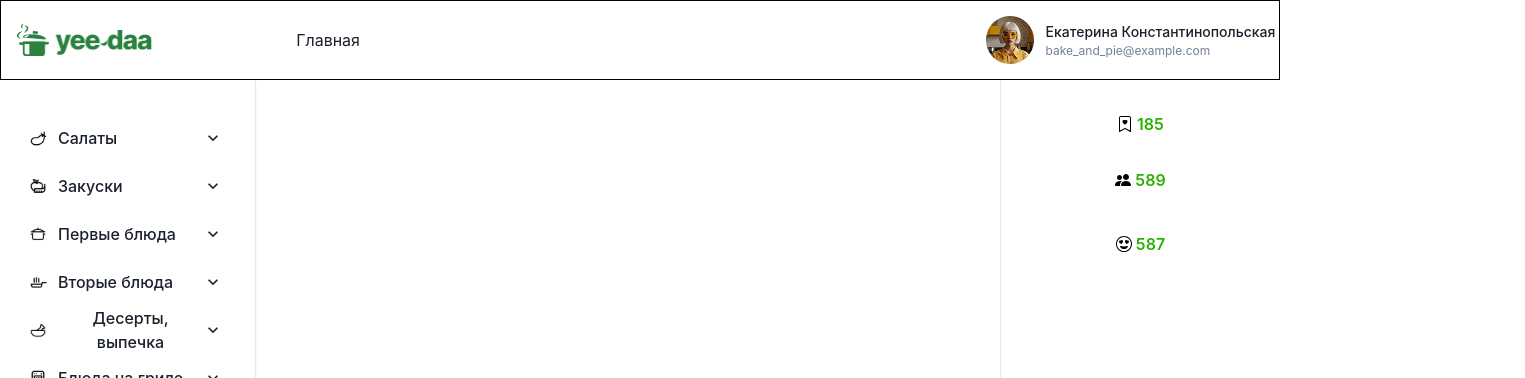
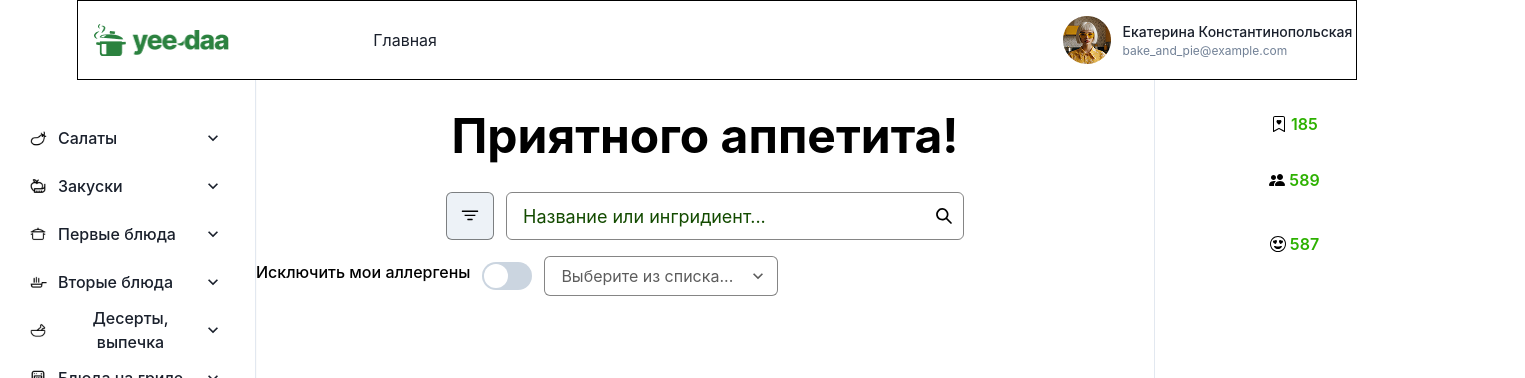
Before and after one commit to Twiggyshine/Clevertec-Project, a React (Vite) app: page / in a window 1280 px wide. Shown: the top 378 px of the page, 1525 px wide, since content can reach past the window. Built offline with nearby package versions, Linux system fonts and the light colour scheme.

Commit message:
feat(layout): add main navigation panel [WIP]

```diff
--- a/src/app/App.tsx
+++ b/src/app/App.tsx
@@ -5,21 +5,20 @@
 import Aside from '~/components/aside/Aside';
 
 import Header from '../components/header/Header';
+import NavPanel from '../components/nav/NavPanel';
 import Sidebar from '../components/sidebar/Sidebar';
 
 function App() {
     return (
-        <Box className='app' h='100vh' display='flex' flexDirection='column'>
+        <Box h='100vh' display='flex' flexDirection='column'>
             <Header />
 
             <Flex flex='1' minH='0'>
                 {/* Левое меню */}
                 <Sidebar />
 
-                {/* Центральная часть (единственный скроллящийся элемент) */}
-                <Box flex='1' overflowY='auto' p='24px'>
-                    {/* основной контент */}
-                </Box>
+                <NavPanel />
+                <Box flex='1' overflowY='auto'></Box>
 
                 <Aside />
             </Flex>
--- a/src/components/aside/Aside.tsx
+++ b/src/components/aside/Aside.tsx
@@ -11,7 +11,6 @@
         <Flex direction='column' h='100%' justify='space-between'>
             <Box w='208px' h='208px' borderRadius='12px' p='16px' alignSelf='center'>
                 <Flex direction='column' h='100%' justify='center' align='center'>
-                    {/* Первая иконка с числом */}
                     <Flex
                         justify='center'
                         alignItems='center'
@@ -42,8 +41,6 @@
                         </svg>
                         <Text {...textStyles}>185 </Text>
                     </Flex>
-
-                    {/* Вторая иконка с числом */}
                     <Flex
                         justify='center'
                         alignItems='center'
@@ -80,7 +77,6 @@
                         <Text {...textStyles}>589 </Text>
                     </Flex>
 
-                    {/* Третья иконка с числом */}
                     <Flex
                         alignItems='center'
                         justify='center'
--- /dev/null
+++ b/src/components/nav/NavPanel.tsx
@@ -0,0 +1,104 @@
+import { SearchIcon } from '@chakra-ui/icons';
+import {
+    Box,
+    Button,
+    Flex,
+    FormControl,
+    FormLabel,
+    Heading,
+    Input,
+    InputGroup,
+    InputRightElement,
+    Select,
+    Switch,
+} from '@chakra-ui/react';
+
+const NavPanel = () => (
+    <Flex>
+        <Box flex='1' p='32px 0px 0px 0px' w='898px' h='248px'>
+            <Heading
+                as='h1'
+                mb='32px'
+                fontWeight='700'
+                fontSize='48px'
+                lineHeight='100%'
+                textAlign='center'
+                color='#000'
+            >
+                Приятного аппетита!
+            </Heading>
+
+            <Flex mb='16px' justifyContent='center' gap='12px'>
+                <Button
+                    px='24px'
+                    border='1px solid rgba(0, 0, 0, 0.48)'
+                    borderRadius='6px'
+                    p='0px 12px'
+                    w='48px'
+                    h='48px'
+                >
+                    <svg
+                        width='24'
+                        height='24'
+                        viewBox='0 0 24 24'
+                        fill='none'
+                        xmlns='http://www.w3.org/2000/svg'
+                    >
+                        <path
+                            d='M9 15.75C9 15.5511 9.07902 15.3603 9.21967 15.2197C9.36032 15.079 9.55109 15 9.75 15H14.25C14.4489 15 14.6397 15.079 14.7803 15.2197C14.921 15.3603 15 15.5511 15 15.75C15 15.9489 14.921 16.1397 14.7803 16.2803C14.6397 16.421 14.4489 16.5 14.25 16.5H9.75C9.55109 16.5 9.36032 16.421 9.21967 16.2803C9.07902 16.1397 9 15.9489 9 15.75ZM6 11.25C6 11.0511 6.07902 10.8603 6.21967 10.7197C6.36032 10.579 6.55109 10.5 6.75 10.5H17.25C17.4489 10.5 17.6397 10.579 17.7803 10.7197C17.921 10.8603 18 11.0511 18 11.25C18 11.4489 17.921 11.6397 17.7803 11.7803C17.6397 11.921 17.4489 12 17.25 12H6.75C6.55109 12 6.36032 11.921 6.21967 11.7803C6.07902 11.6397 6 11.4489 6 11.25ZM3 6.75C3 6.55109 3.07902 6.36032 3.21967 6.21967C3.36032 6.07902 3.55109 6 3.75 6H20.25C20.4489 6 20.6397 6.07902 20.7803 6.21967C20.921 6.36032 21 6.55109 21 6.75C21 6.94891 20.921 7.13968 20.7803 7.28033C20.6397 7.42098 20.4489 7.5 20.25 7.5H3.75C3.55109 7.5 3.36032 7.42098 3.21967 7.28033C3.07902 7.13968 3 6.94891 3 6.75Z'
+                            fill='black'
+                        />
+                    </svg>
+                </Button>
+
+                <InputGroup maxW='458px'>
+                    <Input
+                        placeholder='Название или ингридиент...'
+                        borderRadius='6px'
+                        pr='40px'
+                        border='1px solid rgba(0, 0, 0, 0.48)'
+                        // p='0px 48px 0px 16px'
+                        h='48px'
+                        fontSize='18px'
+                        _placeholder={{ color: '#134b00' }}
+                    />
+                    <InputRightElement pointerEvents='none' alignItems='center' h='48px'>
+                        <SearchIcon color='black' />
+                    </InputRightElement>
+                </InputGroup>
+            </Flex>
+
+            <Flex align='center' justifyContent='center' gap='10px'>
+                <FormControl as={Flex} alignItems='center'>
+                    <FormLabel
+                        htmlFor='allergens-toggle'
+                        fontWeight='500'
+                        fontSize='16px'
+                        lineHeight='150%'
+                        color='#000'
+                    >
+                        Исключить мои аллергены
+                    </FormLabel>
+                    <Switch id='allergens-toggle' colorScheme='green' size='lg' mr='12px' />
+
+                    <Select
+                        placeholder='Выберите из списка...'
+                        border='1px solid rgba(0, 0, 0, 0.48)'
+                        borderRadius='6px'
+                        w='234px'
+                        h='40px'
+                        bg='#fff'
+                        color='rgba(0, 0, 0, 0.64)'
+                    >
+                        <option value='option1'>Без глютена</option>
+                        <option value='option2'>Без лактозы</option>
+                        <option value='option3'>Вегетарианские</option>
+                        <option value='option4'>Веганские</option>
+                    </Select>
+                </FormControl>
+            </Flex>
+        </Box>
+    </Flex>
+);
+
+export default NavPanel;
--- a/src/components/sidebar/DataMenu.tsx
+++ b/src/components/sidebar/DataMenu.tsx
@@ -16,6 +16,7 @@
     title: string;
     items: string[];
     iconSrc: string;
+    testId?: string;
 }
 
 const menuData = [
@@ -61,6 +62,7 @@
             'Напитки',
         ],
         icon: VeganIcon,
+        testId: 'vegan-cuisine',
     },
     {
         title: 'Детские блюда',
```
